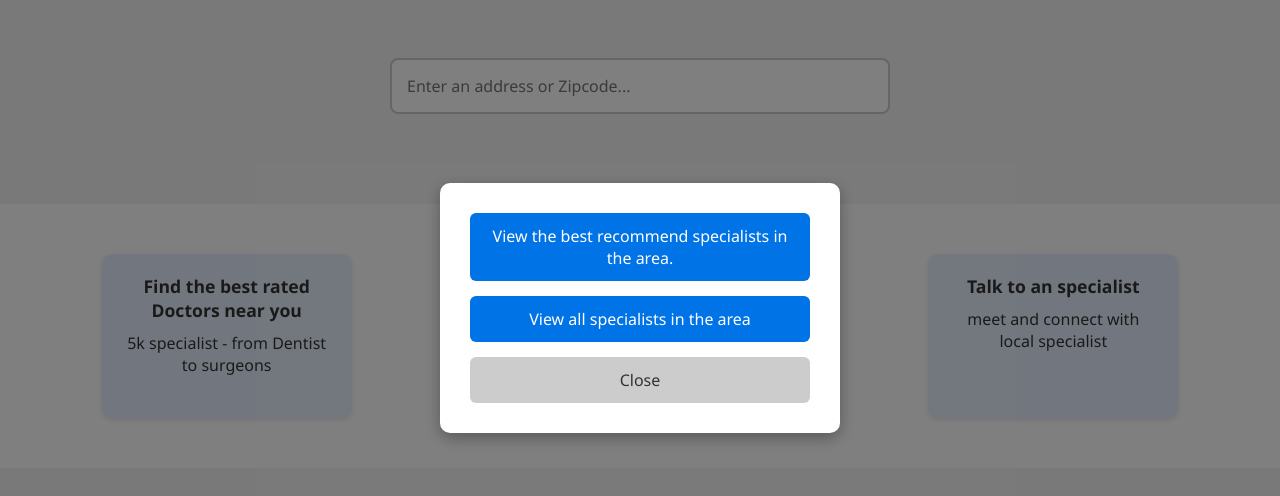
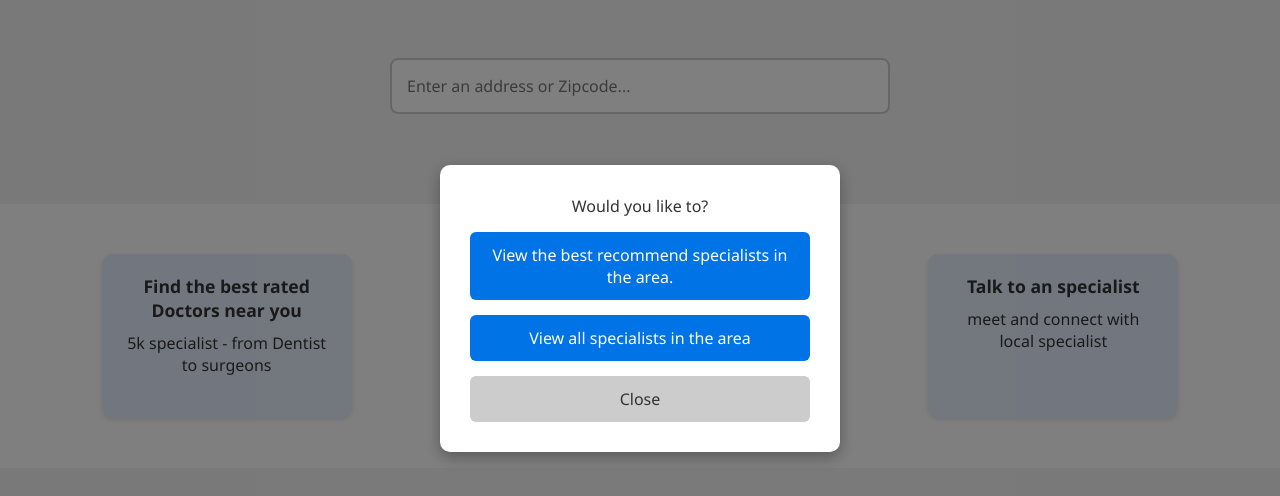
Before and after one commit to ITDEV-177-Group-1/FindMyDoc, a plain HTML site: page html/Index.html in a window 1280 px wide. Shown: the part 92-588 px from the top of the page. Drawn offline with Linux system fonts and the light colour scheme.

Commit message:
paragraph added

```diff
--- a/html/Index.html
+++ b/html/Index.html
@@ -50,6 +50,7 @@
     </section>
     <div id="user-form-modal" class="modal">
         <form>
+                <p>Would you like to?</p>
                 <button id="recommend-button">View the best recommend specialists in the area.</button>
                 <button id="specialist-button">View all specialists in the area</button>
                 <button id="close-modal-button">Close</button>
```
